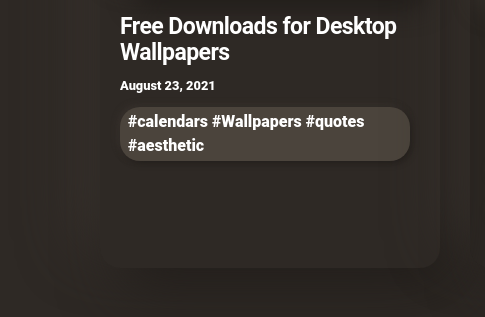
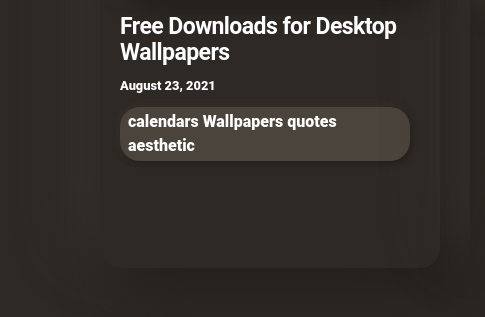
Before and after one commit to Prathyusha2210/booksNbanter, a Gatsby site: page /2021-06-17-free-downloads-for-desktop-wallpapers/ in a window 1280 px wide. Shown: the part 1171-1488 px from the top of the page, 0-485 px from the left. Built offline with nearby package versions, Linux system fonts and the light colour scheme; Gatsby itself is replaced by a stand-in of ours.

Commit message:
Update Blog “2021-06-17-free-downloads-for-desktop-wallpapers”

```diff
--- a/content/blog/2021-06-17-free-downloads-for-desktop-wallpapers.md
+++ b/content/blog/2021-06-17-free-downloads-for-desktop-wallpapers.md
@@ -4,7 +4,7 @@ slug: /freedownloads
 date: 2021-08-23T17:31:21.806Z
 title: Free Downloads for Desktop Wallpapers
 tags:
-  - "#calendars #Wallpapers #quotes #aesthetic"
+  - calendars Wallpapers quotes aesthetic
 metaDescription: "I am a design enthusiast and I like to share the designs I
   created to get feedback and improve them. You can find some of my work in the
   kink given and these are free to download and use. "
```
